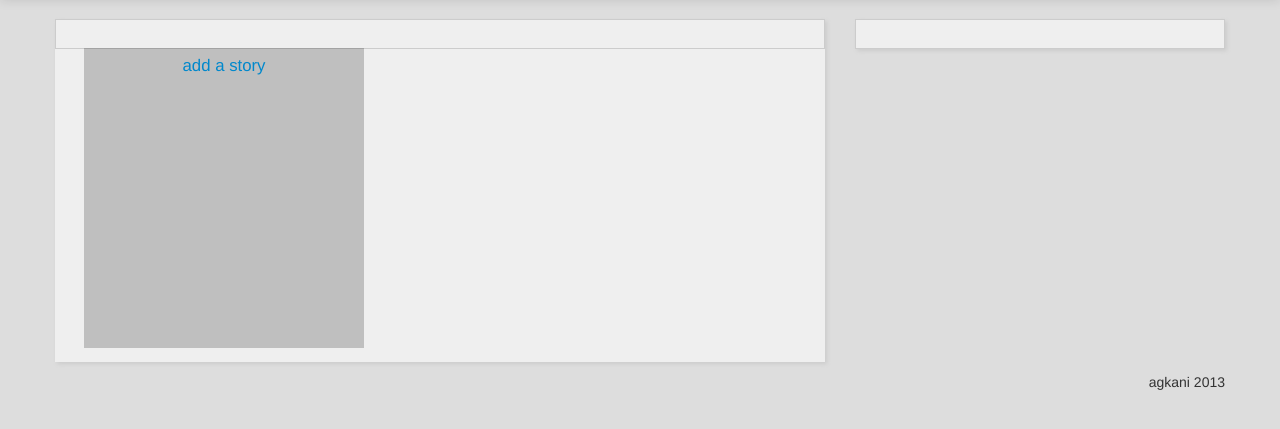
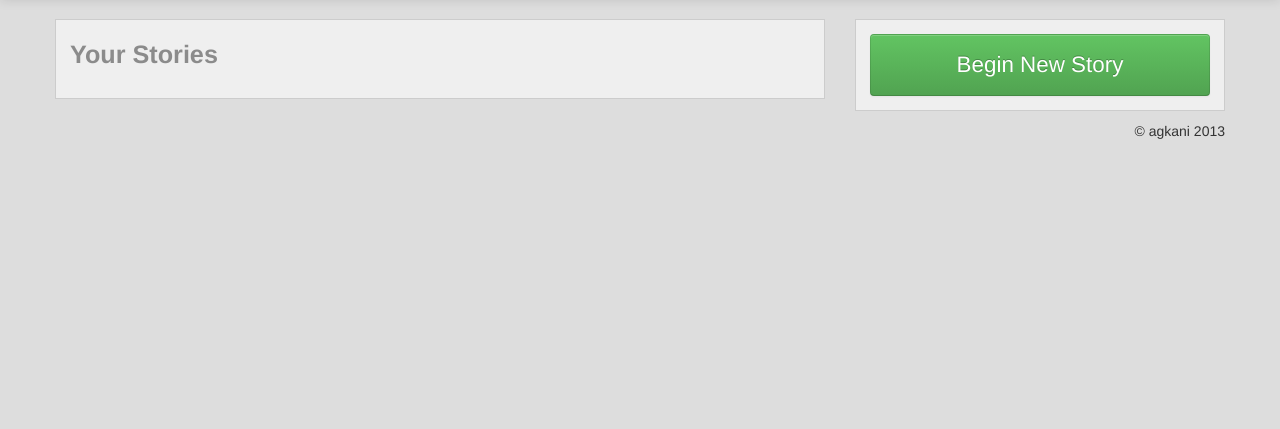
Before and after one commit to garhol/pyWriter, a Django app: template templates/listings/list_story.html in a window 1280 px wide. Shown: the part 61-490 px from the top of the page. Run offline with Django 3.2, Linux system fonts and the light colour scheme; the template is opened without the code that fills it, so the values that code supplies are empty; some libraries are stand-ins or nearby versions.

Commit message:
More Base, Stories and Login template stuff

```diff
--- a/lib/apps/story/views.py
+++ b/lib/apps/story/views.py
@@ -60,8 +60,11 @@ def index(request):
 @login_required
 def storylist(request):
     context = {}
+
+    nocover = "images/icons/no-cover.jpg"
     context['stories'] = Story.objects.filter(
         user=request.user).order_by('title')
+    context['nocover'] = nocover
     template = 'listings/list_story.html'
     return render_to_response(template, context, context_instance=RequestContext(request))
 
--- a/library-rename/css/less/variables.less
+++ b/library-rename/css/less/variables.less
@@ -6,3 +6,4 @@
 
 @bodycolor:#ddd;
 @pod-color:#efefef;
+@border-color:#ccc;
--- a/library-rename/css/screen.css
+++ b/library-rename/css/screen.css
@@ -47,10 +47,12 @@ section h2 {
   font-family: monospace;
 }
 @media (min-width: 768px) {
-  article {
+  #story_list a.btn-block {
+    padding: 20px 20px;
+    font-size: 160%;
+  }
+  section .padded {
     background-color: #efefef;
-  }
-  article section {
     padding: 1em;
     border: 1px solid #ccc;
   }
@@ -61,6 +63,21 @@ section h2 {
     text-align: right;
     padding-top: 10px;
   }
+  .publishedPod {
+    padding: 10px;
+    background-color: white;
+    border: 1px solid #cccccc;
+    float: left;
+    position: relative;
+  }
+  .publishedPod p {
+    margin: 3px 0 0 0;
+  }
+}
+@media (max-width: 979px) {
+  #main-nav.navbar .navbar-inner .container {
+    padding-right: 10px;
+  }
 }
 @media (min-width: 979px) {
   body {
--- a/templates/base-templates/base.html
+++ b/templates/base-templates/base.html
@@ -49,8 +49,26 @@
 
                     <div class="navbar-inner">
                         <div class='container'>
+
+                            <ul class='nav pull-right'>
+                                        {% block "login" %}
+                                            {% if user.is_authenticated %}
+                                                <li class='auth'><a class='btn btn-small' class='logout' href="/logout/"><i class='icon-remove'></i> [{{ user.username }}]</a></li>
+                                            {% else %}
+                                                <li class='auth'><a class='btn btn-small' class='login' href="/login/?next={{request.path}}"><i class='icon-off'></i> Login</a></li>
+                                            {% endif %}
+                                        {% endblock %}
+                            </ul>
+
+                            <a class="btn btn-navbar" data-toggle="collapse" data-target=".nav-collapse">
+                                <span class="icon-bar"></span>
+                                <span class="icon-bar"></span>
+                                <span class="icon-bar"></span>
+                            </a>
+
                             <a class="brand" href="/">agkani - &#x0905;&#x0919;&#x094D;&#x0915;&#x0928;&#x0940;</a>
                             {% block "nav" %}
+                                <div class="nav-collapse collapse">
                                     <ul class="nav">
                                         <li><a href="/" class='active'>Home</a></li>
                                         {% if user.is_authenticated %}
@@ -70,17 +88,10 @@
                                     </ul>
 
                             {% endblock "nav" %}
-                            </ul>
-                            <ul class='nav pull-right'>
-                                {% block "login" %}
-                                    {% if user.is_authenticated %}
-                                        <li><a class='btn btn-small' href="/logout/"><i class='icon-remove'></i> [{{ user.username }}]</a></li>
-                                    {% else %}
-                                        <li><a class='btn btn-small' href="/login/?next={{request.path}}"><i class='icon-off'></i> Login</a></li>
-                                    {% endif %}
-                                {% endblock %}
-                            </ul>
                                 </div>
+
+                        </div>
+
                     </div>
 
             </div>
@@ -97,24 +108,13 @@
     			</div>
             {% endif %}
 
-            <div class='row'>
-        		<article class="span8">
-        			<section>
             {% block "main" %}
-                        <p>main</p>
+              {{ block.super }}
             {% endblock "main" %}
-        			</section>
-                </article>
-                <article class="span4">
-        			<section>
-        				 {% block "rh" %}
-                        {% endblock "rh" %}
-        			</section>
-        		</article>
-            </div>
+
             <footer class='row'>
     			<div class="span12">
-                    <p>agkani {% now "Y" %}</p>
+                    <p>&copy; agkani {% now "Y" %}</p>
                 </div>
             </footer>
         </div>
@@ -123,7 +123,13 @@
         <script src="//ajax.googleapis.com/ajax/libs/jquery/1.8.0/jquery.min.js" type="text/javascript"></script>
         <script src="//ajax.googleapis.com/ajax/libs/jqueryui/1.9.2/jquery-ui.min.js"></script>
 
+        <script type="text/javascript" src='{{ MEDIA_URL}}css/bootstrap/js/bootstrap.js'></script>
+
         <script type="text/javascript" src='{{ MEDIA_URL}}js/application.js'></script>
+    {% endblock %}
+
+    {% block "scripts_for_layout" %}
+
     {% endblock %}
 
 	</body>
--- a/templates/listings/list_story.html
+++ b/templates/listings/list_story.html
@@ -22,18 +22,26 @@
 {% endblock %}
 
 {% block "main" %}
-        <div class="storyPod">
-            <a href="/story/add/" class="clearfix">
-                <p class="story_title">add a story</p>
-            </a>
+    <section class='row' id='story_list'>
+        <div class='span8'>
+            <div class='padded clearfix'>
+                <h2>Your Stories</h2>
+                {% for s in stories %}
+
+                <div class="publishedPod">
+                    <img class='jacket' src="{% if s.cover %}{% thumbnail s.cover 147x220 %}{% else %}{% thumbnail nocover 260x260 %} {% endif %}" alt="{{s}}" />
+                        <p class="story_title"><strong>{{s}}</strong></p>
+                </div>
+
+                {% endfor %}
+            </div>
         </div>
-        {% for s in stories %}
-        <div class="storyPod" {% if s.cover %}style="background:url({% thumbnail s.cover 260x260 %}) rgba(0, 0, 0, 0.2) no-repeat center 2.5em; border:1px solid #777; width:278px;" {% endif %} title="{{s.synopsis}}">
-            <a href="/story/{{s.pk}}">
-                <p class="story_title">{{s}}</p>
-            </a>
-        </div>
-        {% endfor %}
+        <aside class='span4'>
+            <div class='padded'>
+                <a href='/story/add/' class='btn btn-block btn-success'>Begin New Story</a>
+            </div>
+        </aside>
+    </section>
 
 {% endblock %}
 
```
Also changed, not shown: library-rename/css/less/screen.css.less (+33 -4 lines), templates/index.html (+17 -9 lines), templates/login.html (+7 -4 lines), 1 other file. Lines whose indentation alone changed are shown as unchanged.
